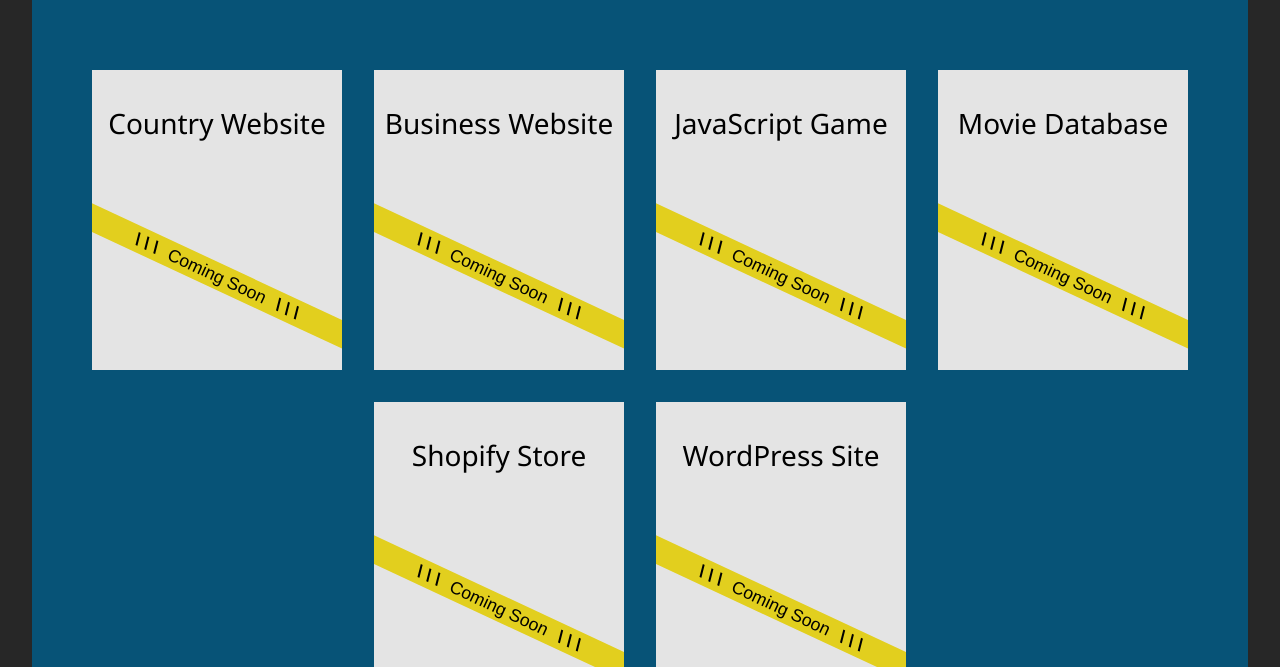
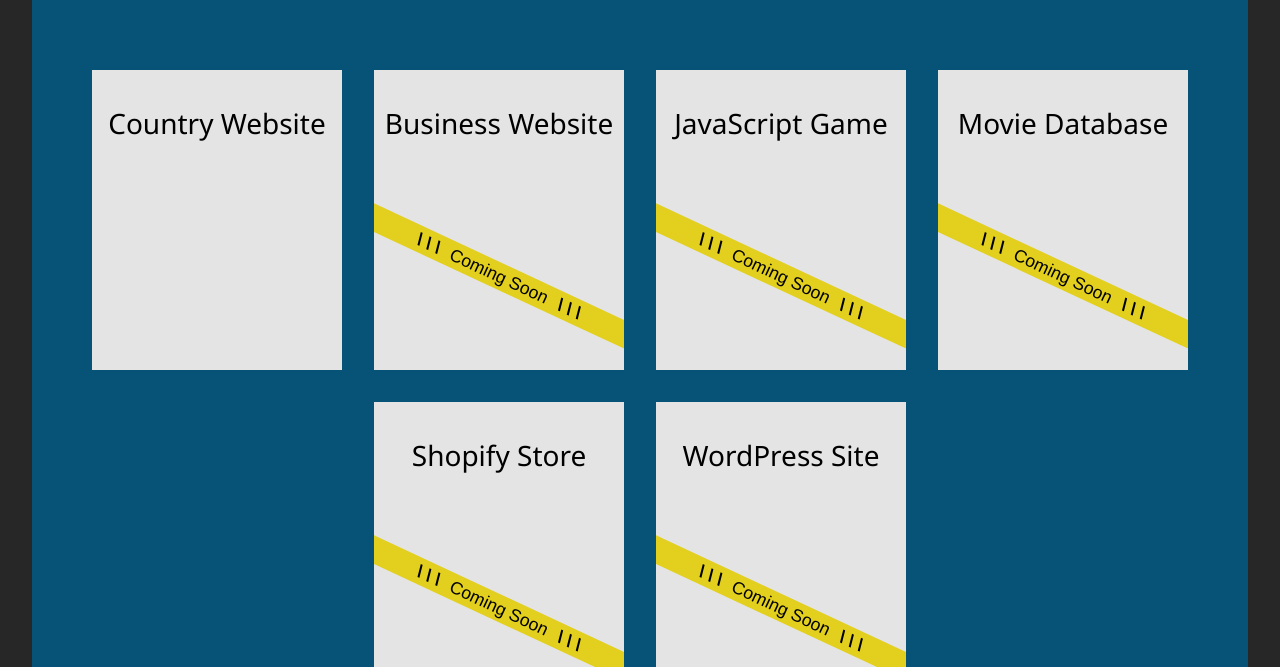
Before and after one commit to kalahikiola/landing-page, a plain HTML site: page index.html in a window 1280 px wide. Shown: the part 433-1100 px from the top of the page. Drawn offline with Linux system fonts and the light colour scheme.

Commit message:
Added country website link

```diff
--- a/index.html
+++ b/index.html
@@ -37,11 +37,11 @@
 
             <div class="projects-wrapper">
                 <article>
-                    <a href="#" class="project">
+                    <a href="country-website/index.html" class="project">
                     <h3>Country Website</h3>
-                        <p class="project-display coming-soon">
+                        <!-- <p class="project-display coming-soon">
                             <span class="slashes">\ \ \</span>Coming Soon<span class="slashes">\ \ \</span>
-                        </p>
+                        </p> -->
                     </a>
                 </article>
 
```
